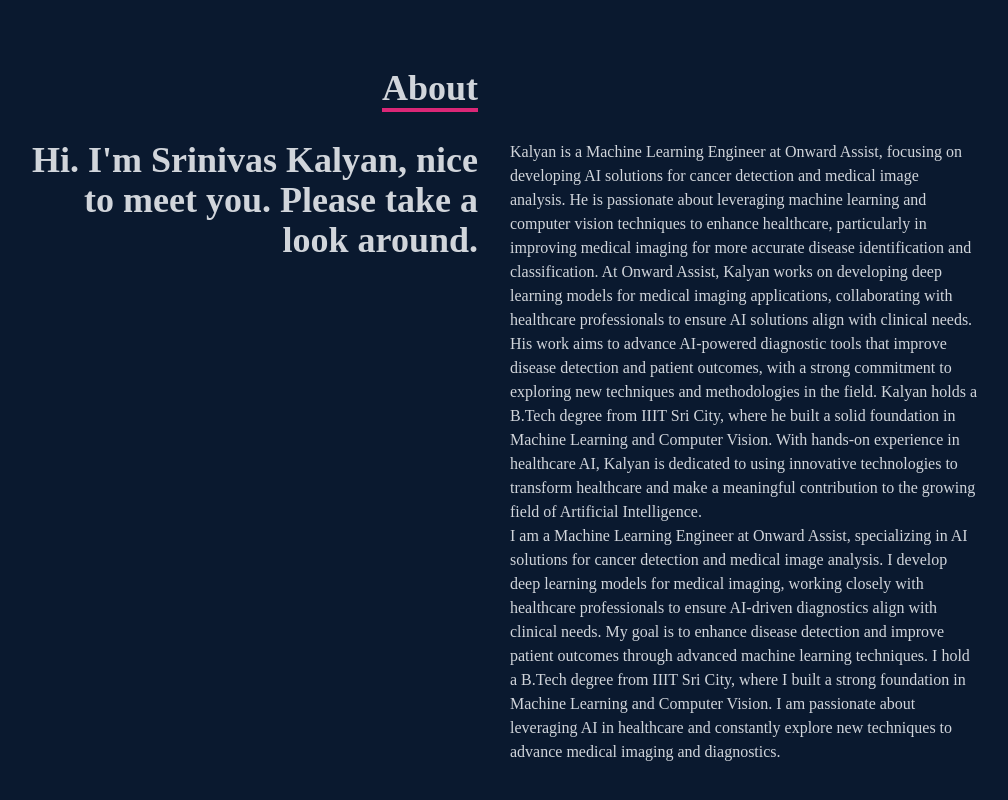
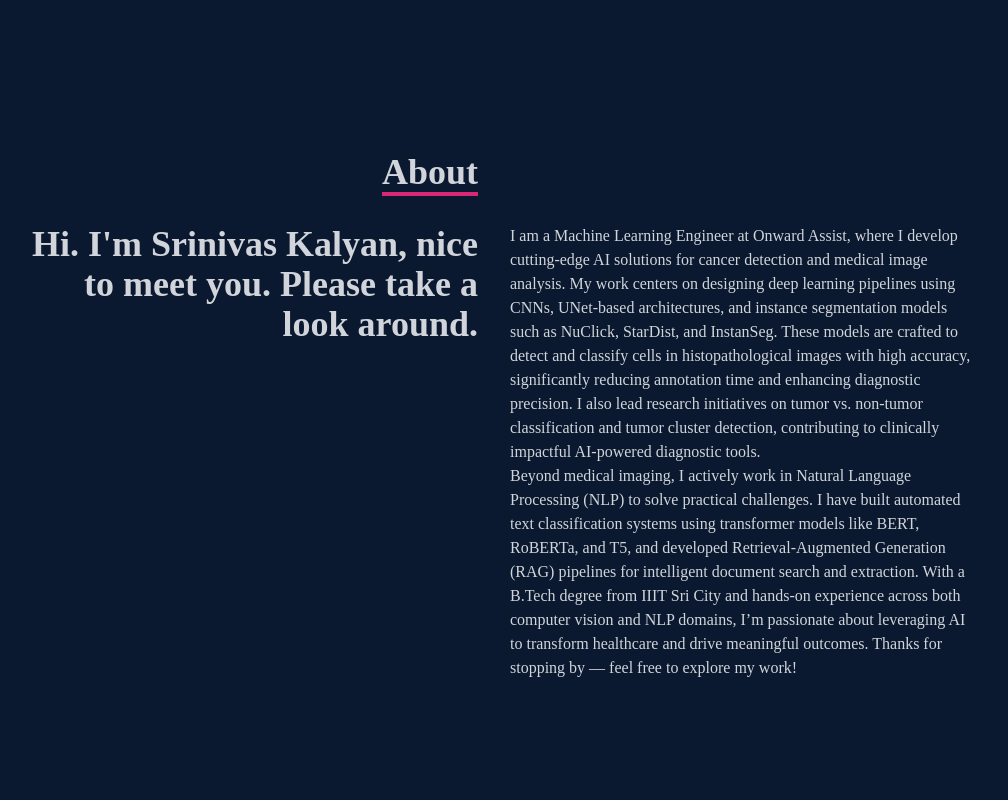
Before and after one commit to SrinivasKalyanT/Portfolio-website, a React (Create React App) app: page / in a window 1280 px wide. Shown: the part 784-1584 px from the top of the page, without its empty margins (146-1154 px from the left). Built offline with nearby package versions, Linux system fonts and the light colour scheme.

Commit message:
Portfolio

```diff
--- a/src/components/About.jsx
+++ b/src/components/About.jsx
@@ -17,12 +17,7 @@ const About = () => {
               <p>Hi. I'm Srinivas Kalyan, nice to meet you. Please take a look around.</p>
             </div>
             <div>
-              <p>Kalyan is a Machine Learning Engineer at Onward Assist, focusing on developing AI solutions for cancer detection and medical image analysis. He is passionate about leveraging machine learning and computer vision techniques to enhance healthcare, particularly in improving medical imaging for more accurate disease identification and classification. At Onward Assist, Kalyan works on developing deep learning models for medical imaging applications, collaborating with healthcare professionals to ensure AI solutions align with clinical needs. His work aims to advance AI-powered diagnostic tools that improve disease detection and patient outcomes, with a strong commitment to exploring new techniques and methodologies in the field.
-                Kalyan holds a B.Tech degree from IIIT Sri City, where he built a solid foundation in Machine Learning and Computer Vision. With hands-on experience in healthcare AI, Kalyan is dedicated to using innovative technologies to transform healthcare and make a meaningful contribution to the growing field of Artificial Intelligence.
-              </p>
-              <p>I am a Machine Learning Engineer at Onward Assist, specializing in AI solutions for cancer detection and medical image analysis. I develop deep learning models for medical imaging, working closely with healthcare professionals to ensure AI-driven diagnostics align with clinical needs. My goal is to enhance disease detection and improve patient outcomes through advanced machine learning techniques.
-              I hold a B.Tech degree from IIIT Sri City, where I built a strong foundation in Machine Learning and Computer Vision. I am passionate about leveraging AI in healthcare and constantly explore new techniques to advance medical imaging and diagnostics.</p>
-            </div>
+            <p>I am a Machine Learning Engineer at Onward Assist, where I develop cutting-edge AI solutions for cancer detection and medical image analysis. My work centers on designing deep learning pipelines using CNNs, UNet-based architectures, and instance segmentation models such as NuClick, StarDist, and InstanSeg. These models are crafted to detect and classify cells in histopathological images with high accuracy, significantly reducing annotation time and enhancing diagnostic precision. I also lead research initiatives on tumor vs. non-tumor classification and tumor cluster detection, contributing to clinically impactful AI-powered diagnostic tools.</p> <p>Beyond medical imaging, I actively work in Natural Language Processing (NLP) to solve practical challenges. I have built automated text classification systems using transformer models like BERT, RoBERTa, and T5, and developed Retrieval-Augmented Generation (RAG) pipelines for intelligent document search and extraction. With a B.Tech degree from IIIT Sri City and hands-on experience across both computer vision and NLP domains, I’m passionate about leveraging AI to transform healthcare and drive meaningful outcomes. Thanks for stopping by — feel free to explore my work!</p></div>
           </div>
       </div>
     </div>
```
